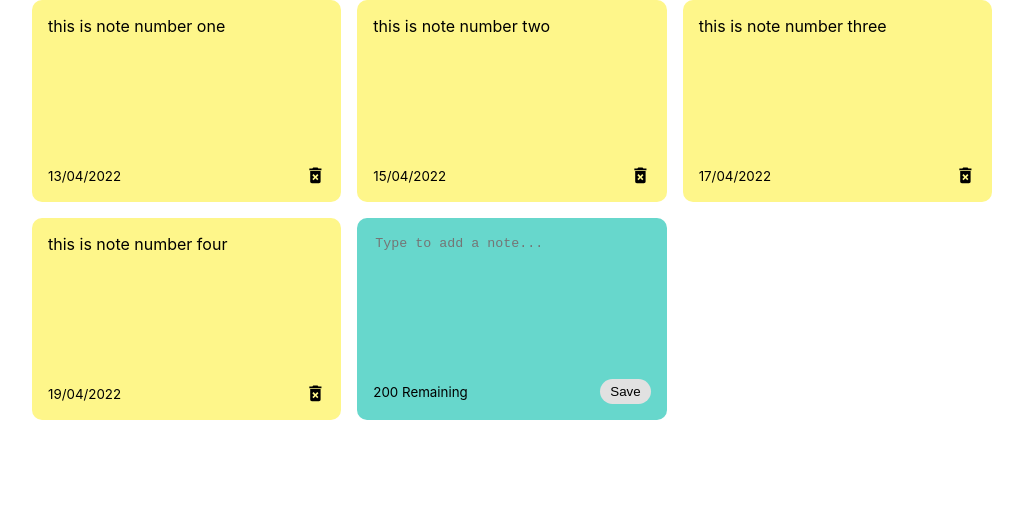
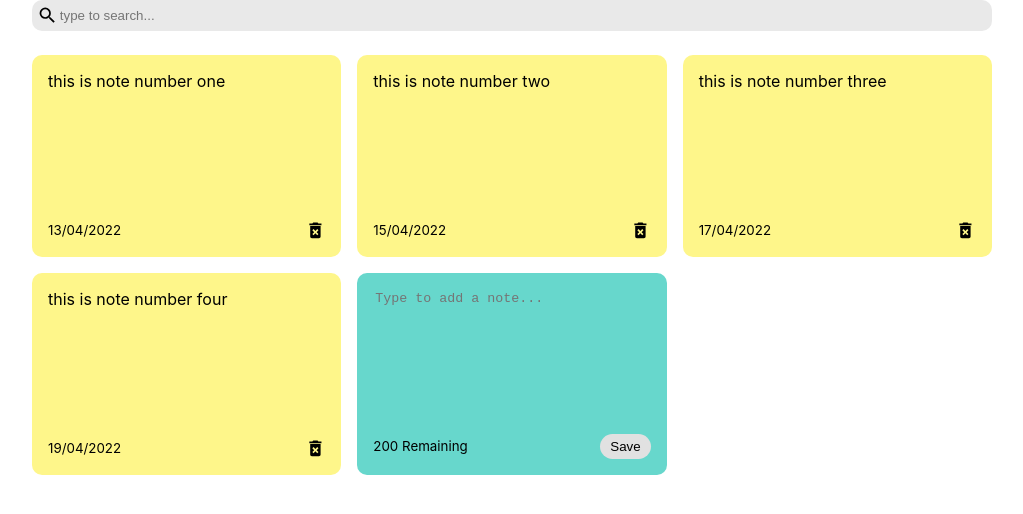
Before and after one commit to jwhprince/React-Notes-App, a React (Create React App) app in the folder notes-app/: page / in a window 1280 px wide. Shown: the top 514 px of the page, without its empty margins (128-1151 px from the left). Built offline with nearby package versions, Linux system fonts and the light colour scheme.

Commit message:
search note

```diff
--- a/notes-app/src/App.js
+++ b/notes-app/src/App.js
@@ -1,6 +1,7 @@
 import { useState } from 'react';
 import { nanoid } from 'nanoid';
 import NotesList from './components/NotesList';
+import Search from './components/Search';
 
 const App = () => {
   const [notes, setNotes] = useState([
@@ -26,6 +27,8 @@
      },
 ]);
 
+const [searchText, setSearchText] = useState('');
+
 const addNote = (text) => {
   const date = new Date();
   const newNote = {
@@ -45,8 +48,11 @@
 
   return (
     <div className="container">
+      <Search handleSearchNote={setSearchText} />
          <NotesList
-         notes={notes}
+         notes={notes.filter((note) =>
+          note.text.toLowerCase().includes(searchText)
+          )}
          handleAddNote={addNote}
          handleDeleteNote={deleteNote}
          />
--- /dev/null
+++ b/notes-app/src/components/Search.js
@@ -0,0 +1,19 @@
+import React from 'react';
+import { MdSearch } from 'react-icons/md';
+
+const Search = ({ handleSearchNote }) => {
+   return (
+       <div className='search'>
+           <MdSearch className='search-icons' size='1.3em' />
+            <input
+            onChange={(e) =>
+            handleSearchNote(e.target.value)
+            }
+            type='text'
+            placeholder='type to search...'
+            />
+       </div>
+   );
+};
+
+export default Search;
--- a/notes-app/src/index.css
+++ b/notes-app/src/index.css
@@ -74,3 +74,22 @@
 .delete-icon {
    cursor: pointer;
 }
+
+.search {
+  display: flex;
+  align-items: center;
+  background-color: rgb(233, 233, 233);
+  border-radius: 10px;
+  padding: 5px;
+  margin-bottom: 1.5em;
+
+}
+
+.search input {
+  border: none;
+  background-color: rgb(233, 233, 233)
+}
+
+.search input:focus {
+   outline: none;
+}
```
